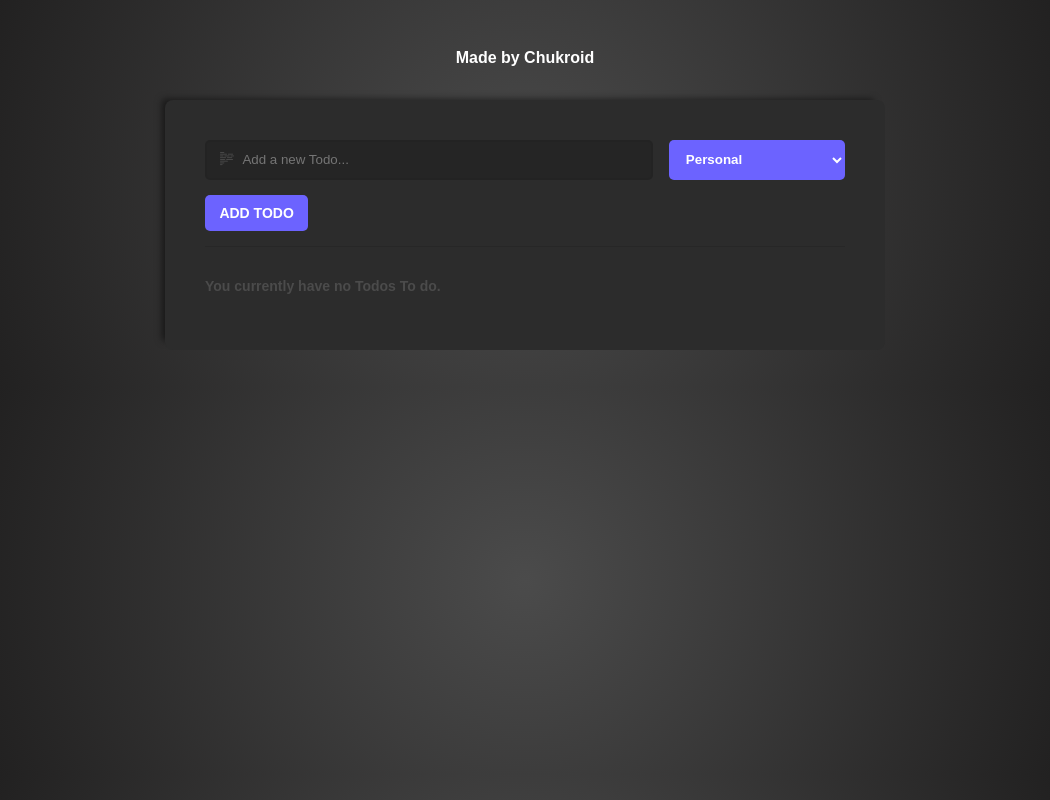
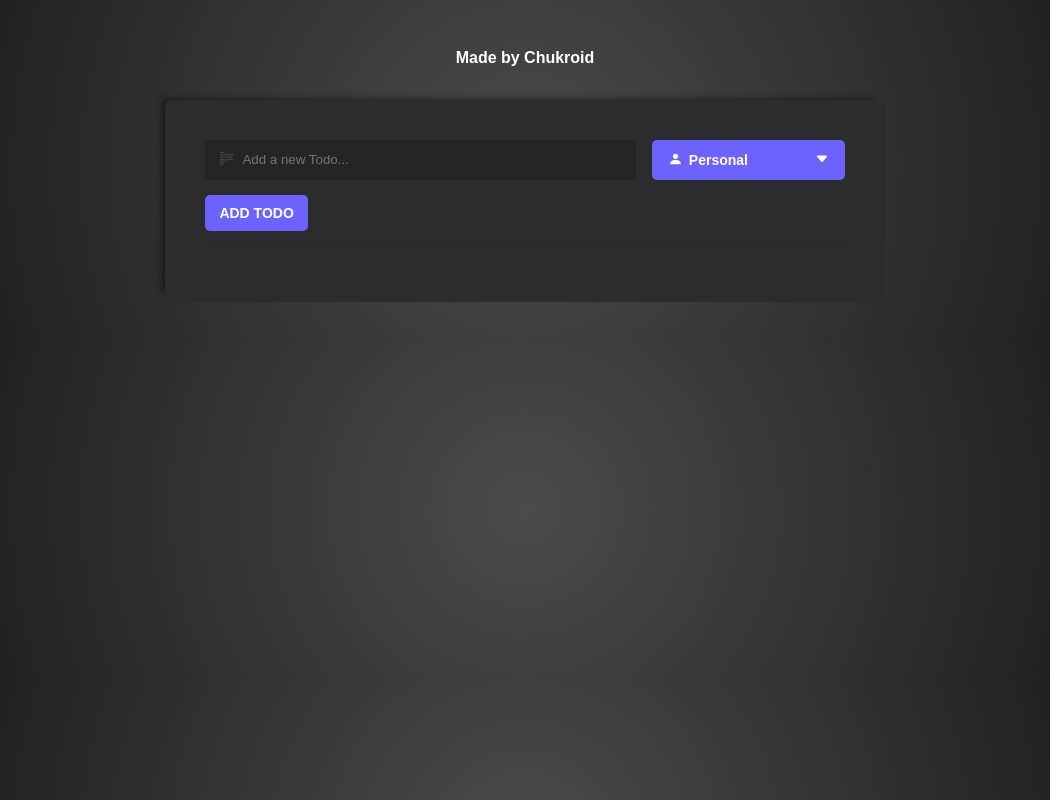
Before and after one commit to Chukroid/react-js-todo-list, a React (Vite) app: page / in a window 1280 px wide. Shown: the whole page, without its empty margins (115-1165 px from the left). Built offline with nearby package versions, Linux system fonts and the light colour scheme.

Commit message:
created a custom select box, also disabled todo listing for the mean time

```diff
--- a/index.css
+++ b/index.css
@@ -66,7 +66,71 @@ body {
     gap: 1rem;
     margin-bottom: 15px;
 }
-.top-part > select {
+.custom-select {
+    position: relative;
+    background-color: var(--purple);
+    width: 40%;
+    display: flex;
+    justify-content: space-between;
+    align-items: center;
+    padding: 0 1rem;
+    border-radius: 5px;
+    cursor: pointer;
+    z-index: 10;
+}
+.custom-select:hover{
+    background-color: var(--darkerpurple);
+}
+.custom-select:hover > i {
+    scale: 1.4;
+    transition: scale 0.2s;
+}
+.custom-select-active > .custom-select-list{
+    pointer-events: auto;
+    opacity: 1;
+    transform: translateY(0%);
+}
+.custom-select-main {
+    display: flex;
+    gap: 0.4rem;
+}
+.custom-select-list {
+    pointer-events: none;
+    opacity: 0;
+    position: absolute;
+    display: flex;
+    flex-flow: column;
+    background-color: var(--purple);
+    width: 100%;
+    top: calc(100% + 0.3rem);
+    left: 0;
+    border-radius: 5px;
+    transform: translateY(-5%);
+    transition: opacity 0.2s, transform 0.2s;
+}
+.custom-select-list > a {
+    padding: 0.4rem 0.8rem;
+    display: flex;
+    align-items: center;
+    gap: 0.6rem;
+    color: var(--textcolor);
+    text-decoration: none;
+    transition: all 0.2s;
+}
+.custom-select-list > a:last-child {
+    border-radius: 0 0 5px 5px;
+}
+.custom-select-list > a:first-child {
+    border-radius: 5px 5px 0 0;
+}
+.custom-select-list > a:hover {
+    font-size: 0.9rem;
+    background-color: var(--darkerpurple);
+}
+.custom-select-list > a > label {
+    pointer-events: none;
+}
+/* .top-part > select {
     width: 40%;
     padding: 7px 13px;
     background-color: var(--purple);
@@ -82,7 +146,7 @@ body {
 }
 .top-part > select > option {
     background-color: var(--darkGray);
-}
+} */
 .todo-form-description {
     display: flex;
     align-items: center;
@@ -352,6 +416,7 @@ body {
         content: "\F229";
         width: 20px;
         height: 20px;
+        display: block;
         justify-content: flex-end;
         position: absolute;
         font-family: "bootstrap-icons";
--- a/src/App.jsx
+++ b/src/App.jsx
@@ -8,12 +8,12 @@ export default function App(){
     if (storagevalue == null) return []
     return JSON.parse(storagevalue)
   }) //gets the todolist which is the input text and the setnewitem function to be called to set it
-  const tagList = [
-    {value:"personal",Text:"Personal"},
-    {value:"work",Text:"Work"},
-    {value:"school",Text:"School"},
-    {value:"hobby",Text:"Hobby"},
-  ]
+  const tagList = {
+    "personal": {TagIconClass:"bi bi-person-fill",TagText:"Personal"},
+    "work": {TagIconClass:"bi bi-briefcase-fill",TagText:"Work"},
+    "school": {TagIconClass:"bi bi-mortarboard-fill",TagText:"School"},
+    "hobby": {TagIconClass:"bi bi-palette-fill",TagText:"Hobby"},
+  }
 
 
   useEffect(() => { // anytime the todolist updates, it should automatically update the local storage
@@ -57,7 +57,7 @@ export default function App(){
     <div className="main-wrapper">
       <TodoTextBox onSubmit={addTodo} allTags={tagList}/> {/* sends the addTodo function to the components, this are known as prompts */}
       <div className="line"></div>
-      <TodoList todos={todolist} allTags={tagList} toggletodo={toggletodo} deletetodo={deletetodo}/>
+      {/* <TodoList todos={todolist} allTags={tagList} toggletodo={toggletodo} deletetodo={deletetodo}/> */}
     </div>
     </>
   )
--- /dev/null
+++ b/src/components/CustomSelect.jsx
@@ -0,0 +1,48 @@
+import { useRef, useState } from "react"
+
+export default function CustomSelect({ list,startingVal,setTag }){
+    const customselectref = useRef(null)
+    const [selecting,setselection] = useState(true)
+
+    function setNewTag(e,key){
+        e.preventDefault()
+        setselection(false)
+        setTag(key)
+    }
+
+    document.addEventListener('click', e => {
+        if( (e.target && customselectref.current) && (customselectref.current.contains(e.target) || customselectref.current === e.target)) return
+
+        if(customselectref.current){
+            customselectref.current.classList.remove('custom-select-active')
+        }
+    })
+
+    return (
+        <div ref={customselectref} className="custom-select" onClick={e => {
+            if(selecting===true){
+                customselectref.current.classList.toggle('custom-select-active')
+            }else{
+                customselectref.current.classList.remove('custom-select-active')
+                setselection(true)
+            }
+            setselection(true)
+        }}>
+            <div className="custom-select-main">
+                <i className={startingVal.TagIconClass}></i>
+                <label>{startingVal.TagText}</label>
+            </div>
+            <i className="bi bi-caret-down-fill"></i>
+            <div className="custom-select-list">
+                {Object.entries(list).map( ([key,value]) => {
+                    return (
+                        <a key={key} href="" onClick={(e) => setNewTag(e,key)}>
+                            <i className={value.TagIconClass}></i>
+                            <label>{value.TagText}</label>
+                        </a>
+                    )
+                })}
+            </div>
+        </div>
+    )
+}
--- a/src/components/TodoTextbox.jsx
+++ b/src/components/TodoTextbox.jsx
@@ -1,4 +1,5 @@
 import { useState } from "react"
+import CustomSelect from "./CustomSelect"
 
 export default function TodoTextBox({ onSubmit, allTags }){
     const [newitem,setNewItem] = useState("") //gets the newitem which is the input text and the setnewitem function to be called to set the value of newitem to the new one
@@ -22,13 +23,14 @@ export default function TodoTextBox({ onSubmit, allTags }){
                     <i className="bi bi-body-text"></i>
                     <input placeholder="Add a new Todo..." autoComplete="off" type="text" id="item" value={newitem} onChange={e => setNewItem(e.target.value)}/>
                 </div>
-                <select name="tags" id="tag-select" defaultValue={newtag} onChange={e => setNewTag(e.target.value)} required>
+                <CustomSelect list={allTags} startingVal={allTags[newtag]} setTag={setNewTag}/>
+                {/* <select name="tags" id="tag-select" defaultValue={newtag} onChange={e => setNewTag(e.target.value)} required>
                     {allTags.map(tag => {
                         return (
                             <option value={tag.value} key={tag.value}>{tag.Text}</option>
                         )
                     })}
-                </select>
+                </select> */}
             </div>
             <button>ADD TODO</button>
         </form>
```
